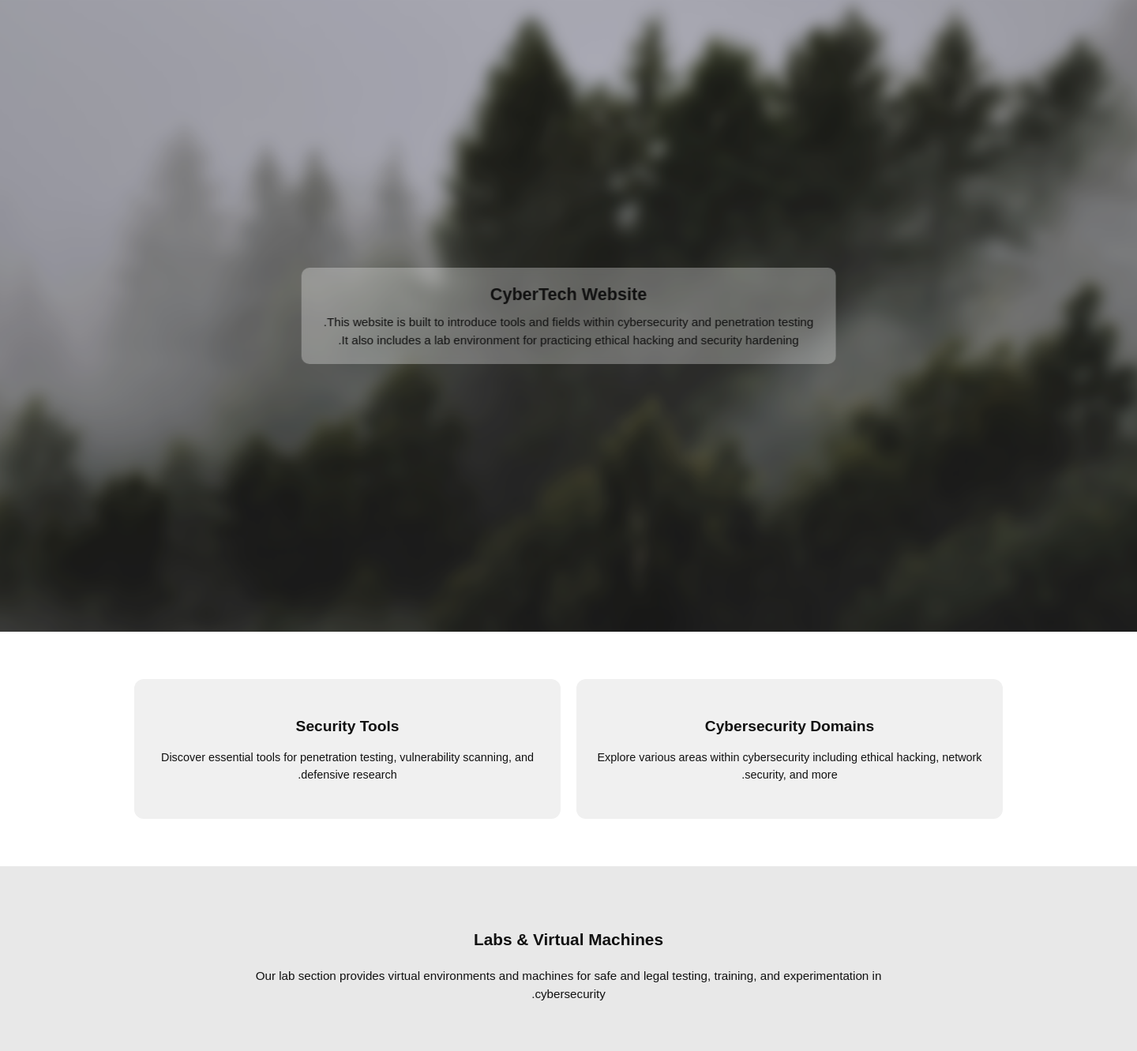
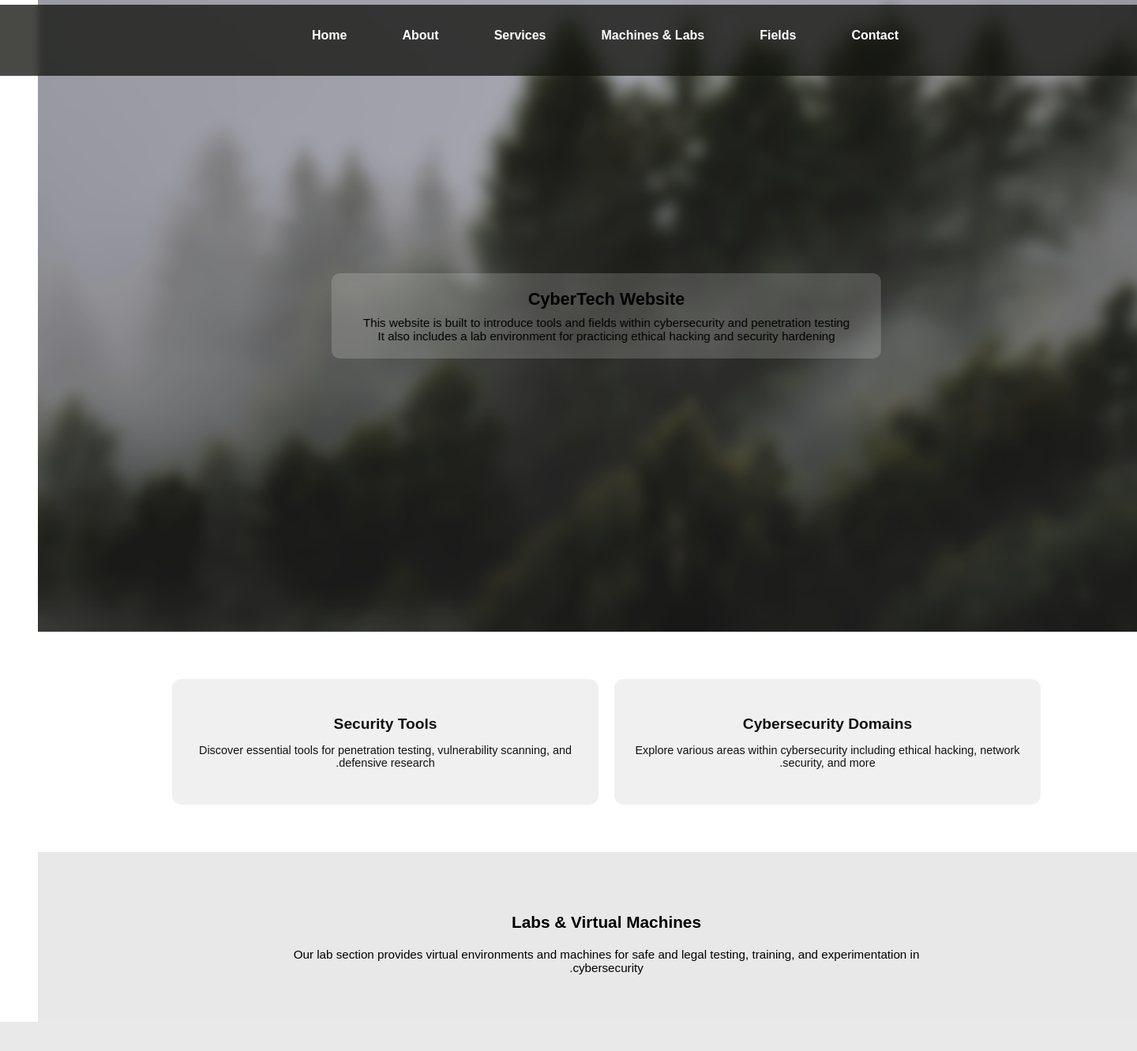
Before and after one commit to Amir1M8/CyberTech-Final, a PHP site: page / in a window 1440 px wide; the page is wider, and only the part inside the window is pictured. Shown: that part at 79% size. After the commit the page ends 1294 px from the top of that part, so only its background shows below. Run offline with PHP 8.4, Linux system fonts and the light colour scheme.

Commit message:
CyberTech - v.2.0

```diff
--- a/CSS/style.css
+++ b/CSS/style.css
@@ -3,6 +3,18 @@
     font-family: sans-serif;
 }
 
+.website-header {
+    position: absolute;
+    width: 1456px;
+    height: 50px;
+    top: 6.4%;
+    left: 50%;
+    transform: translate(-50%, -50%);
+    background-color: #141510c6;
+    border-radius: 0px;
+    text-align: center;
+    backdrop-filter: blur(5px);
+}
 
 .image-wrapper {
     position: relative;
@@ -19,7 +31,6 @@
     transform: scale(1.05);
 }
 
-
 header {
     position: absolute;
     top: 50%;
@@ -31,3 +42,102 @@
     text-align: center;
     backdrop-filter: blur(5px);
 }
+
+header h1 {
+    margin: 0 0 8px 0;
+    font-size: 1.35rem;
+}
+
+header p {
+    margin: 0;
+    font-size: 0.95rem;
+}
+
+@media (max-width: 480px){
+    header { padding: 14px 18px; }
+    header h1 { font-size: 1.1rem; }
+    header p { font-size: 0.9rem; }
+}
+
+.section {
+    padding: 60px 20px;
+    max-width: 1100px;
+    margin: 0 auto;
+    display: flex;
+    flex-wrap: wrap;
+    gap: 20px;
+    justify-content: center;
+}
+
+.card {
+    flex: 1 1 280px;
+    background-color: #f0f0f0;
+    border-radius: 12px;
+    padding: 30px 20px;
+    text-align: center;
+    cursor: pointer;
+    transition: transform 0.3s, box-shadow 0.3s;
+    text-decoration: none;
+    color: #111;
+}
+
+.card:hover {
+    transform: translateY(-6px);
+    box-shadow: 0 12px 24px rgba(0,0,0,0.15);
+}
+
+.card h2 {
+    margin-bottom: 12px;
+    font-size: 1.2rem;
+}
+
+.card p {
+    font-size: 0.9rem;
+}
+
+.lab-section {
+    background-color: #e8e8e8;
+    padding: 60px 20px;
+    text-align: center;
+}
+
+.lab-section h2 {
+    margin-bottom: 20px;
+    font-size: 1.3rem;
+}
+
+.lab-section p {
+    max-width: 800px;
+    margin: 0 auto;
+    font-size: 0.95rem;
+}
+
+
+.header-options {
+    list-style-type: none;
+    color: #f0f0f0;
+    font-size: 24px;
+}
+
+nav ul {
+    direction: ltr;
+    list-style-type: none; /* Remove bullets */
+    padding: 5px;
+    margin: 0;
+    margin-left: 340px;
+    display: flex; /* Horizontal layout */
+    gap: 50px; /* Space between links */
+}
+
+nav ul li a {
+    color: white;
+    text-decoration: none;
+    font-weight: bold;
+    padding: 5px 10px;
+    display: block;
+}
+
+nav ul li a:hover {
+    background-color: #666;
+    border-radius: 4px;
+}
--- a/index.html
+++ b/index.html
@@ -1,125 +1,43 @@
 <!doctype html>
 <html lang="fa" dir="rtl">
 <head>
-    <meta charset="utf-8" />
-    <meta name="viewport" content="width=device-width,initial-scale=1" />
-    <title>Cybersecurity Lab</title>
-    <style>
-      body {
-        margin: 0;
-        font-family: sans-serif;
-        line-height: 1.5;
-        color: #111;
-      }
-
-      .image-wrapper {
-        position: relative;
-        height: 100vh;
-        overflow: hidden;
-      }
-
-      .image-wrapper img {
-        width: 100%;
-        height: 100%;
-        object-fit: cover;
-        filter: blur(8px) brightness(0.85);
-        transform: scale(1.05);
-      }
-
-      header {
-        position: absolute;
-        top: 50%;
-        left: 50%;
-        transform: translate(-50%, -50%);
-        background-color: rgba(255, 255, 255, 0.301);
-        padding: 18px 28px;
-        border-radius: 10px;
-        text-align: center;
-        backdrop-filter: blur(5px);
-        max-width: 90%;
-      }
-
-      header h1 {
-        margin: 0 0 8px 0;
-        font-size: 1.35rem;
-      }
-
-      header p {
-        margin: 0;
-        font-size: 0.95rem;
-      }
-
-      @media (max-width: 480px){
-        header { padding: 14px 18px; }
-        header h1 { font-size: 1.1rem; }
-        header p { font-size: 0.9rem; }
-      }
-
-      .section {
-        padding: 60px 20px;
-        max-width: 1100px;
-        margin: 0 auto;
-        display: flex;
-        flex-wrap: wrap;
-        gap: 20px;
-        justify-content: center;
-      }
-
-      .card {
-        flex: 1 1 280px;
-        background-color: #f0f0f0;
-        border-radius: 12px;
-        padding: 30px 20px;
-        text-align: center;
-        cursor: pointer;
-        transition: transform 0.3s, box-shadow 0.3s;
-        text-decoration: none;
-        color: #111;
-      }
-
-      .card:hover {
-        transform: translateY(-6px);
-        box-shadow: 0 12px 24px rgba(0,0,0,0.15);
-      }
-
-      .card h2 {
-        margin-bottom: 12px;
-        font-size: 1.2rem;
-      }
-
-      .card p {
-        font-size: 0.9rem;
-      }
-
-      .lab-section {
-        background-color: #e8e8e8;
-        padding: 60px 20px;
-        text-align: center;
-      }
-
-      .lab-section h2 {
-        margin-bottom: 20px;
-        font-size: 1.3rem;
-      }
-
-      .lab-section p {
-        max-width: 800px;
-        margin: 0 auto;
-        font-size: 0.95rem;
-      }
-    </style>
+  <meta charset="UTF-8">
+  <meta name="viewport" content="width=device-width, initial-scale=1.0">
+  <link rel="stylesheet" href="./CSS/style.css">
+  <title>CyberSec Website</title>
 </head>
 <body>
-    <!-- هدر روی تصویر -->
+  <!-- Header -->
   <div class="image-wrapper">
-      <img src="./Assets/Images/image2.jpg"/>
+    <img src="./Assets/Images/image2.jpg" alt="Background" />
     <header>
       <h1>CyberTech Website</h1>
-        <p>This website is built to introduce tools and fields within cybersecurity and penetration testing.<br> It also includes a lab environment for practicing ethical hacking and security hardening.</p>
+      <p>This website is built to introduce tools and fields within cybersecurity and penetration testing<br> It also includes a lab environment for practicing ethical hacking and security hardening</p>
     </header>
   </div>
+  <header class="website-header">
+      <!-- <ul class="header-options">
+        <li>Home</li>
+        <li>Contact Us</li>
+        <li>Vulnerabilities</li>
+        <li>Machines & Lab</li>
+        <li>Fields</li>
+        <li>Report</li>
+      </ul> -->
+      <nav>
+        <ul>
+          <li><a href="#home">Home</a></li>
+          <li><a href="#about">About</a></li>
+          <li><a href="#services">Services</a></li>
+          <li><a href="#Machines">Machines & Labs</a></li>
+          <li><a href="#Fields">Fields</a></li>
+          <li><a href="#contact">Contact</a></li>
+        </ul>
+      </nav>
+  </header>
 
-    <!-- بخش دو کارت کلیکی -->
+
+  <!-- Cards -->
   <div class="section">
     <a href="#" class="card">
       <h2>Cybersecurity Domains</h2>
@@ -131,7 +49,7 @@
     </a>
   </div>
 
-    <!-- بخش ماشین‌ها و آزمایشگاه‌ها -->
+  <!-- Machines and Labratory -->
   <div class="lab-section">
     <h2>Labs & Virtual Machines</h2>
     <p>Our lab section provides virtual environments and machines for safe and legal testing, training, and experimentation in cybersecurity.</p>
```
Lines whose indentation alone changed are shown as unchanged.
